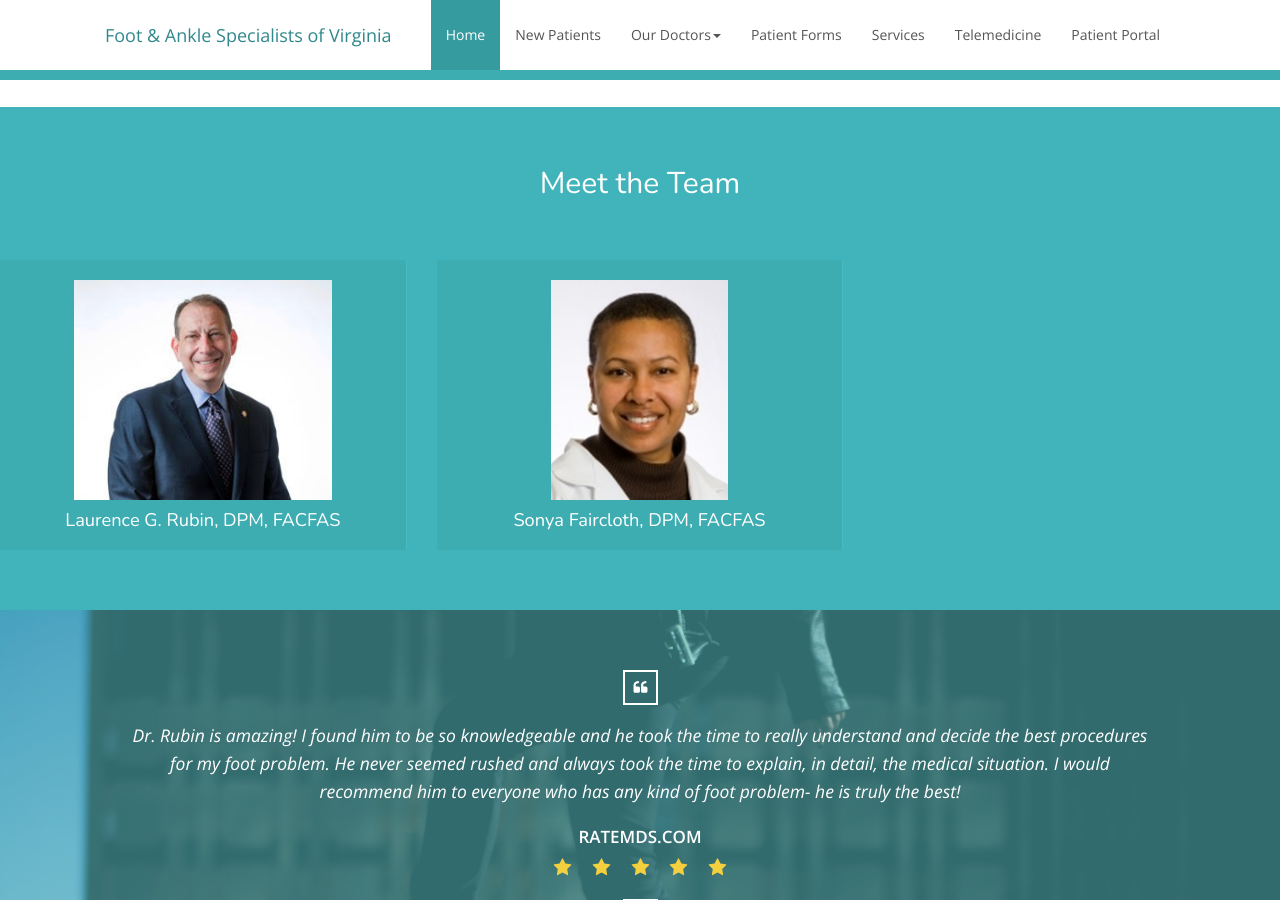
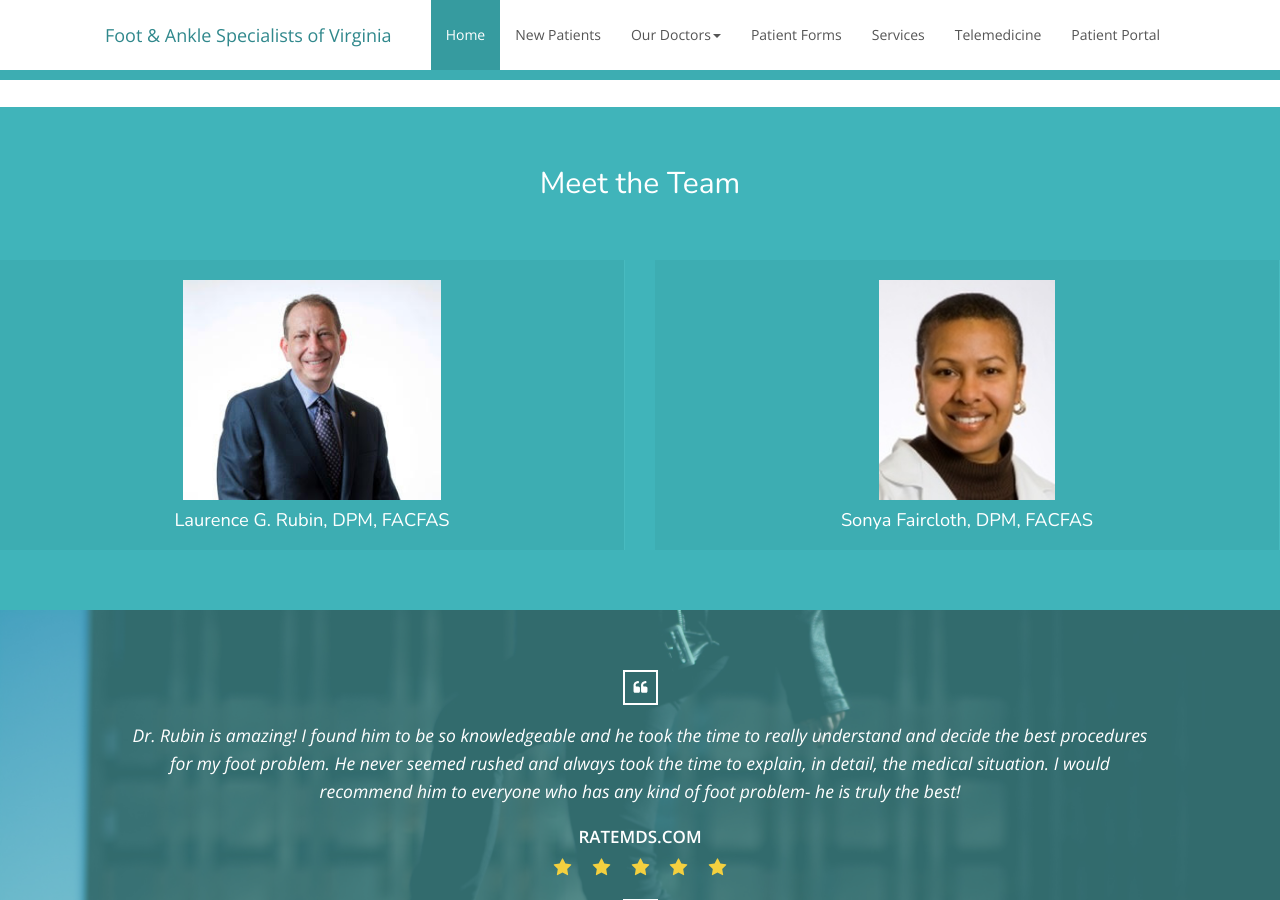
Before and after one commit to smrubin/fasv, a Jekyll site: the page built from index.html, in a window 1280 px wide and 900 px high, scrolled down 1356 px. Built offline with Jekyll 4.4.1, drawn with Linux system fonts in a browser that asks for light colours; nearby versions of some CDN libraries.

Commit message:
Fix styling of Meet the Team section

```diff
--- a/index.html
+++ b/index.html
@@ -100,7 +100,7 @@
     <h2 class="section-title">Meet the Team</h2>
     <div class="row">
     {% for member in site.data.team %}
-        <div class="col-sm-4">
+        <div class="col-sm-6">
             <a href="{{ site.baseurl }}/{{ member.url }}" class="member-box">
                 <img src="{{ site.baseurl }}/img/{{ member.image }}" alt="{{ member.name }}">
                 <h4>{{ member.name }}</h4>
--- a/success.html
+++ b/success.html
@@ -94,7 +94,7 @@
     <h2 class="section-title">Meet the Team</h2>
     <div class="row">
     {% for member in site.data.team %}
-        <div class="col-sm-4">
+        <div class="col-sm-6">
             <a href="{{ site.baseurl }}/{{ member.url }}" class="member-box">
                 <img src="{{ site.baseurl }}/img/{{ member.image }}" alt="{{ member.name }}">
                 <h4>{{ member.name }}</h4>
```
